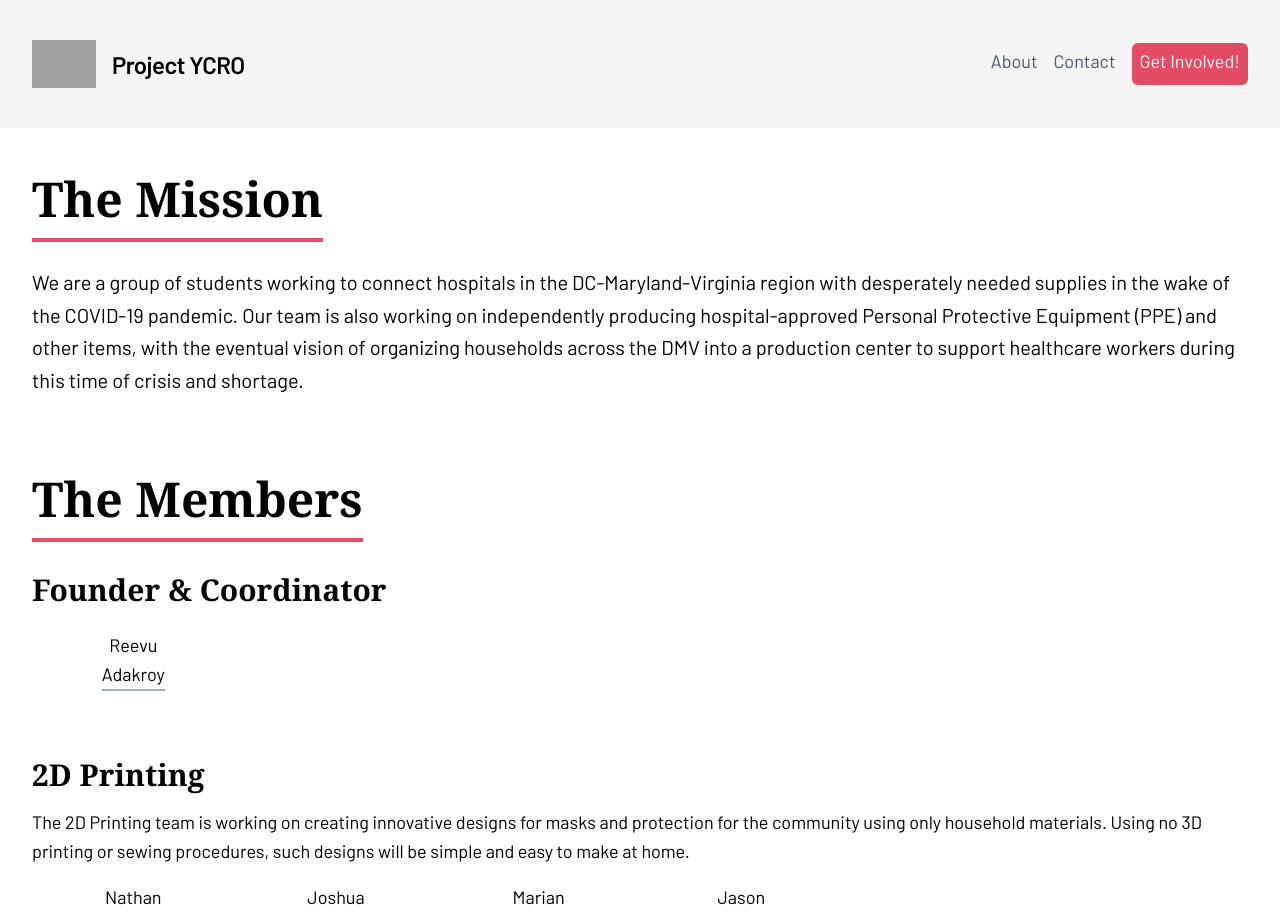
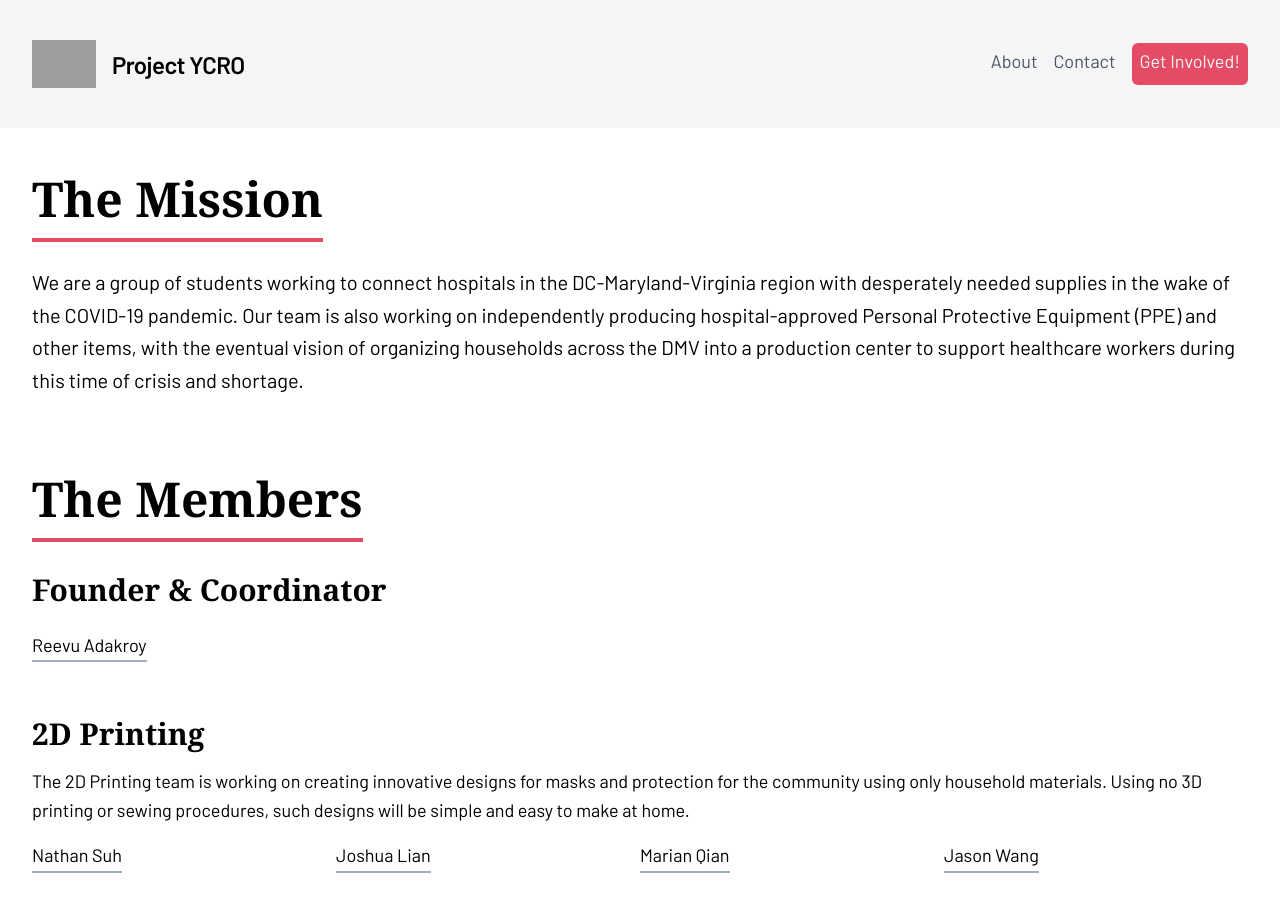
Before and after one commit to fighting-covid/website, a Next.js app: page /about in a window 1280 px wide. Shown: the top 918 px of the page. Built offline with nearby package versions, Linux system fonts and the light colour scheme; grey boxes are pictures that could not be loaded; a web font is replaced by a local one.

Commit message:
Use components and fix formatting on about page

```diff
--- a/pages/about.js
+++ b/pages/about.js
@@ -4,6 +4,52 @@ import path from "path";
 
 import Markdown from "react-markdown";
 import SEO from "../components/seo";
+
+const Team = ({ team }) => {
+  const key = team.title.replace(" ", "-".toLowerCase());
+
+  return (
+    <div className="mb-8" key={key}>
+      <h3 className="font-serif text-3xl font-bold mb-2">{team.title}</h3>
+      <h4 className="text-lg mb-4">
+        {team.description && (
+          <Markdown className="markdown-body">{team.description}</Markdown>
+        )}
+      </h4>
+      <div className="flex flex-wrap">
+        {team.members.map((member) => (
+          <Member member={member} />
+        ))}
+      </div>
+    </div>
+  );
+};
+
+const Member = ({ member }) => {
+  const linkStyle = "text-lg border-b-2 border-gray-500 block";
+  const hasLink = member.hasOwnProperty("link");
+  const key = (hasLink ? member.name : member).replace(" ", "-").toLowerCase();
+
+  return (
+    <div
+      className="lg:w-1/4 md:w-1/3 sm:w-1/2 w-full flex items-center mb-4"
+      key={key}
+    >
+      {hasLink ? (
+        <a
+          href={member.link}
+          target="_blank"
+          rel="noopener"
+          className={linkStyle}
+        >
+          {member.name}
+        </a>
+      ) : (
+        <p className={linkStyle}>{member}</p>
+      )}
+    </div>
+  );
+};
 
 const AboutPage = ({ data }) => {
   return (
@@ -21,51 +67,7 @@ const AboutPage = ({ data }) => {
             The Members
           </h2>
           {data.teams.map((team) => (
-            <div
-              key={team.title.replace(" ", "-").toLowerCase()}
-              className="mb-8"
-            >
-              <h3 className="font-serif text-3xl font-bold mb-2">
-                {team.title}
-              </h3>
-              <h4 className="text-lg mb-4">
-                {team.description ? (
-                  <Markdown className="markdown-body">
-                    {team.description}
-                  </Markdown>
-                ) : null}
-              </h4>
-              <div className="flex flex-wrap">
-                {team.members.map((member) => (
-                  <div
-                    className="lg:w-1/6 md:w-1/4 sm:w-1/3 w-1/2 flex justify-center items-center mb-4"
-                    key={
-                      member.hasOwnProperty("link")
-                        ? member.name.replace(" ", "-").toLowerCase()
-                        : member.replace(" ", "-").toLowerCase()
-                    }
-                  >
-                    {member.hasOwnProperty("link") ? (
-                      <a
-                        href={member.link}
-                        target="_blank"
-                        className="text-lg text-center border-b-2 border-gray-500 inline-block mb-3"
-                      >
-                        {member.name.split(" ")[0]}
-                        <br />
-                        {member.name.split(" ")[1]}
-                      </a>
-                    ) : (
-                      <p className="text-lg text-center border-b-2 border-gray-500 inline-block mb-3">
-                        {member.split(" ")[0]}
-                        <br />
-                        {member.split(" ")[1]}
-                      </p>
-                    )}
-                  </div>
-                ))}
-              </div>
-            </div>
+            <Team team={team} />
           ))}
         </section>
       </main>
```
